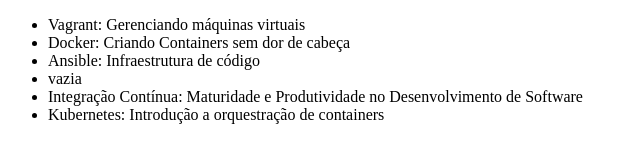
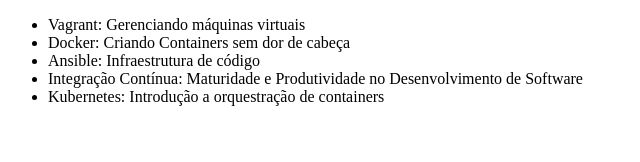
Before and after one commit to juliokreis/curso-git, a plain HTML site: page index.html in a window 1280 px wide. Shown: the whole page, without its empty margins (0-640 px from the left). Drawn offline with Linux system fonts and the light colour scheme.

Commit message:
Exclusão da li vazia

```diff
--- a/index.html
+++ b/index.html
@@ -9,7 +9,6 @@
         <li>Vagrant: Gerenciando máquinas virtuais</li>
         <li>Docker: Criando Containers sem dor de cabeça</li>
         <li>Ansible: Infraestrutura de código</li>
-        <li>vazia</li>
         <li>Integração Contínua: Maturidade e Produtividade no Desenvolvimento de Software</li>
         <li>Kubernetes: Introdução a orquestração de containers</li>
     </ul>
```
